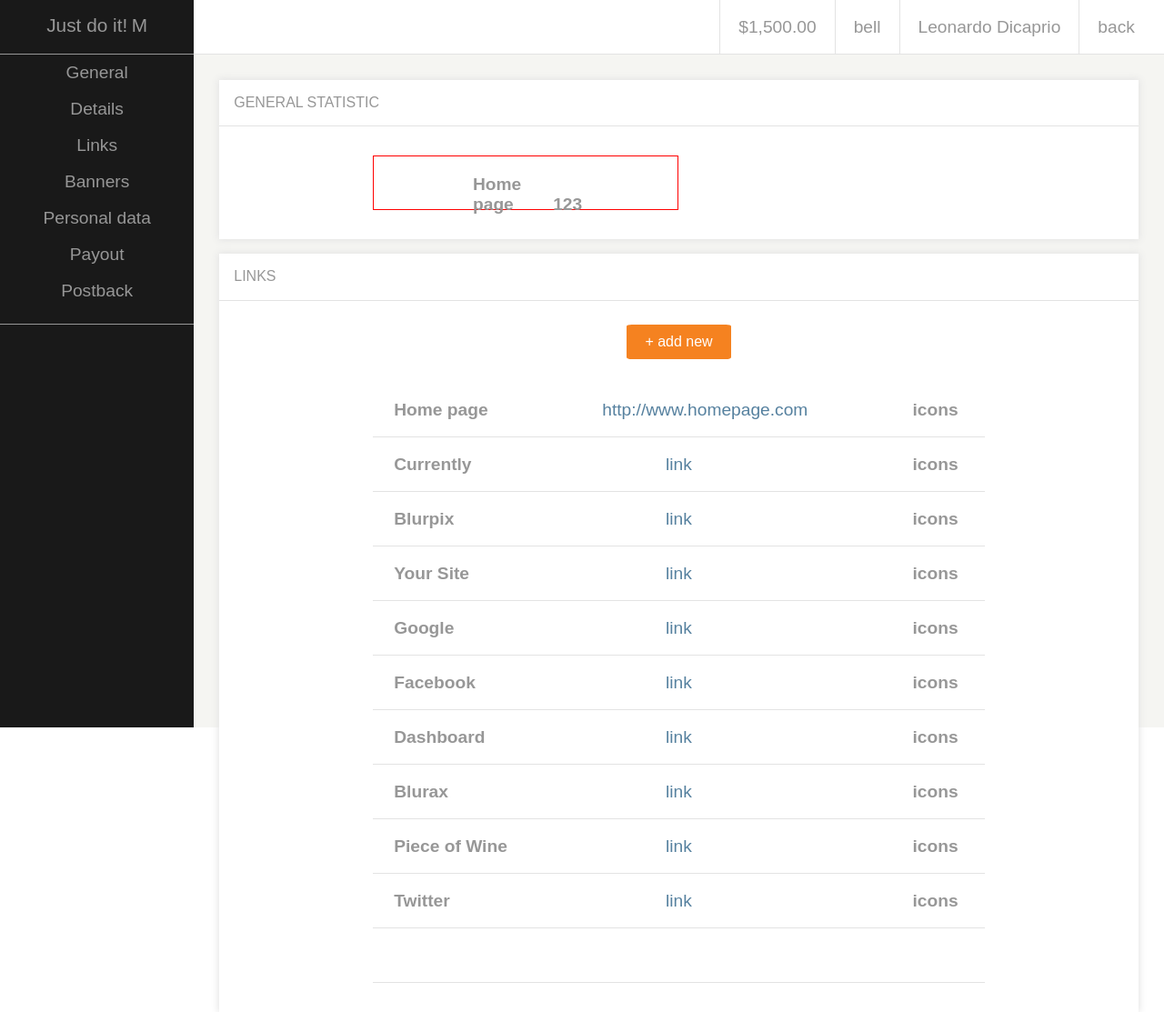
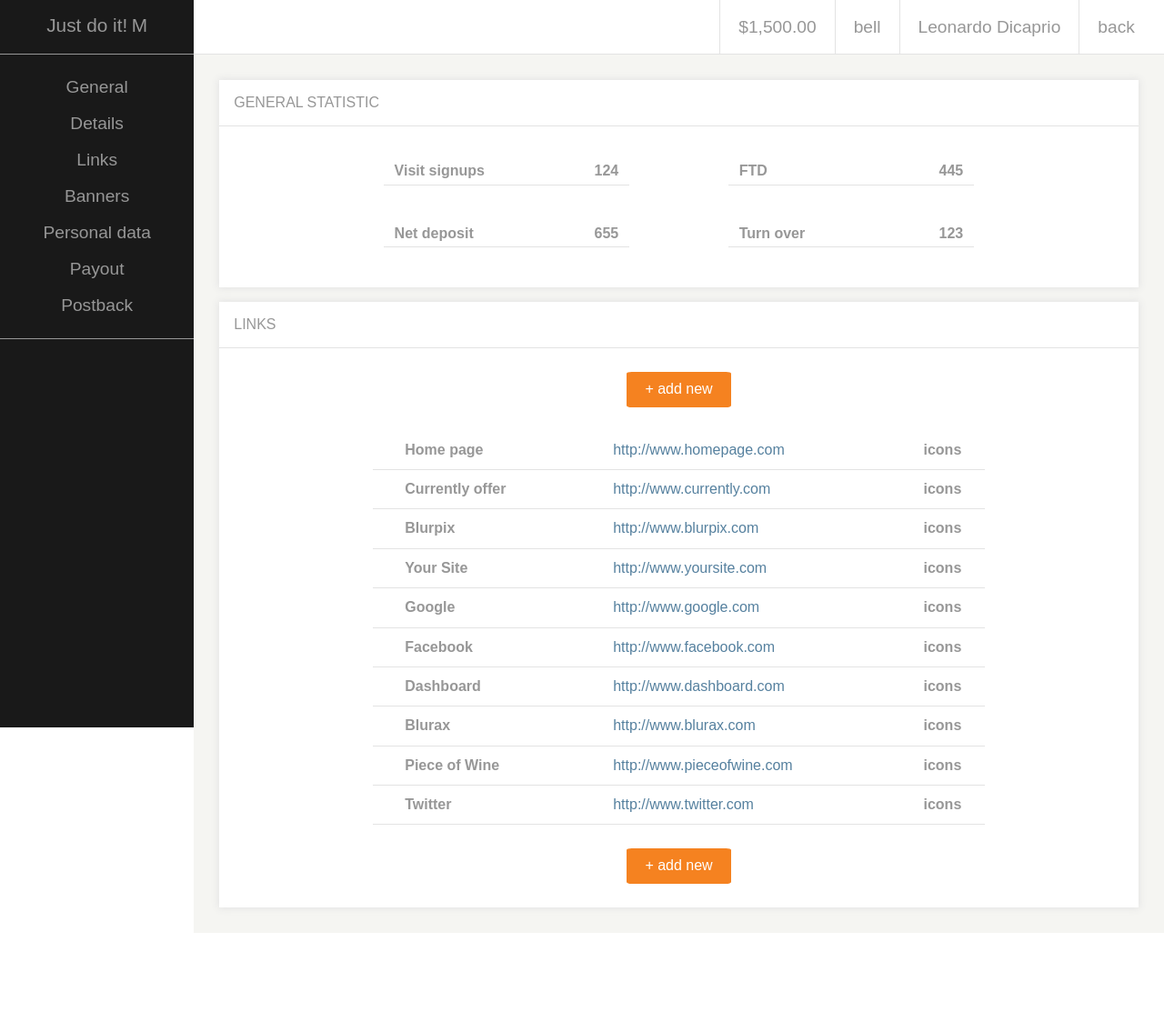
Before and after one commit to Pizmakkun/Solo-project, a website: page index.html in a window 1280 px wide. Shown: the whole page at 91% size. After the commit the page ends 1026 px from the top, so only its background shows below. Drawn offline with Linux system fonts and the light colour scheme.

Commit message:
1 week done i guess

```diff
--- a/index.html
+++ b/index.html
@@ -37,17 +37,23 @@
 		</div>
 		<main class="row col-10 col-offset-2">
 			<div>
-				<div class="container">
+				<div class="container row">
 					<header>General Statistic
 					</header>
-					<p>
-						<div class="row">
-							<ul class="col-offset-2 col-4 list-digit">
-								<li class="col-3">Home page</li>
-								<li class="col-1">123</li>
-							</ul>
+					<div class="col-offset-2 col-8">
+						<div class="stats">
+							<p class="list-digit col-5">Visit signups<span>124</span>
+							</p>
+							<p class="list-digit col-5">FTD<span>445</span>
+							</p>
 						</div>
-					</p>
+						<div class="stats">
+							<p class="list-digit col-5">Net deposit<span>655</span>
+							</p>
+							<p class="list-digit col-5">Turn over<span>123</span>
+							</p>
+						</div>
+					</div>
 				</div>
 				<div class="container">
 					<header>
@@ -64,55 +70,58 @@
 								</a>
 								<li class="col-1">icons</li>
 							</ul>
-							<ul class="col-offset-2 col-8 link-field">
-								<li class="col-4">Currently</li>
-								<li class="col-6 link"><a href="">link</a></li>
+							<ul class="col-offset-2 col-8 link-field"><a href="">
+								<li class="col-4">Currently offer</li>
+								<li class="col-6 link">http://www.currently.com</li>
+								</a>
+								<li class="col-1">icons</li>
+							</ul><ul class="col-offset-2 col-8 link-field"><a href="">
+								<li class="col-4">Blurpix</li>
+								<li class="col-6 link">http://www.blurpix.com</li>
+								</a>
+								<li class="col-1">icons</li>
+							</ul><ul class="col-offset-2 col-8 link-field"><a href="">
+								<li class="col-4">Your Site</li>
+								<li class="col-6 link">http://www.yoursite.com</li>
+								</a>
+								<li class="col-1">icons</li>
+							</ul><ul class="col-offset-2 col-8 link-field"><a href="">
+								<li class="col-4">Google</li>
+								<li class="col-6 link">http://www.google.com</li>
+								</a>
+								<li class="col-1">icons</li>
+							</ul><ul class="col-offset-2 col-8 link-field"><a href="">
+								<li class="col-4">Facebook</li>
+								<li class="col-6 link">http://www.facebook.com</li>
+								</a>
+								<li class="col-1">icons</li>
+							</ul><ul class="col-offset-2 col-8 link-field"><a href="">
+								<li class="col-4">Dashboard</li>
+								<li class="col-6 link">http://www.dashboard.com</li>
+								</a>
+								<li class="col-1">icons</li>
+							</ul><ul class="col-offset-2 col-8 link-field"><a href="">
+								<li class="col-4">Blurax</li>
+								<li class="col-6 link">http://www.blurax.com</li>
+								</a>
+								<li class="col-1">icons</li>
+							</ul><ul class="col-offset-2 col-8 link-field"><a href="">
+								<li class="col-4">Piece of Wine</li>
+								<li class="col-6 link">http://www.pieceofwine.com</li>
+								</a>
 								<li class="col-1">icons</li>
 							</ul>
-							<ul class="col-offset-2 col-8 link-field">
-								<li class="col-4">Blurpix</li>
-								<li class="col-6 link"><a href="">link</a></li>
-								<li class="col-1">icons</li>
-							</ul>
-							<ul class="col-offset-2 col-8 link-field">
-								<li class="col-4">Your Site</li>
-								<li class="col-6 link"><a href="">link</a></li>
-								<li class="col-1">icons</li>
-							</ul>
-							<ul class="col-offset-2 col-8 link-field">
-								<li class="col-4">Google</li>
-								<li class="col-6 link"><a href="">link</a></li>
-								<li class="col-1">icons</li>
-							</ul>
-							<ul class="col-offset-2 col-8 link-field">
-								<li class="col-4">Facebook</li>
-								<li class="col-6 link"><a href="">link</a></li>
-								<li class="col-1">icons</li>
-							</ul>
-							<ul class="col-offset-2 col-8 link-field">
-								<li class="col-4">Dashboard</li>
-								<li class="col-6 link"><a href="">link</a></li>
-								<li class="col-1">icons</li>
-							</ul>
-							<ul class="col-offset-2 col-8 link-field">
-								<li class="col-4">Blurax</li>
-								<li class="col-6 link"><a href="">link</a></li>
-								<li class="col-1">icons</li>
-							</ul>
-							<ul class="col-offset-2 col-8 link-field">
-								<li class="col-4">Piece of Wine</li>
-								<li class="col-6 link"><a href="">link</a></li>
-								<li class="col-1">icons</li>
-							</ul>
-							<ul class="col-offset-2 col-8 link-field">
+							<ul class="col-offset-2 col-8 link-field"><a href="">
 								<li class="col-4">Twitter</li>
-								<li class="col-6 link"><a href="">link</a></li>
+								<li class="col-6 link">http://www.twitter.com</li>
+								</a>
 								<li class="col-1">icons</li>
 							</ul>
 						</div>
-						<div class="brd-line col-8 col-offset-2">
-						</div>
 					</p>
+					<button class="btn-orange">
+							+ add new
+					</button>
 				</div>
 			</div>
 		</main>
--- a/sass/_layout.scss
+++ b/sass/_layout.scss
@@ -11,7 +11,6 @@
 }
 [class*="col-"]{
     min-height: 1px;
-    min-height: 60px;
     padding: 12px;
 }
 /* Column widths */
--- a/sass/components/_linksetc.scss
+++ b/sass/components/_linksetc.scss
@@ -1,19 +1,16 @@
 .link-field {
-	position: relative;
 	float: left;
 	transition: 0.3s;
 	border-bottom: 1px solid $grey2;
-	height: 3em;
 	padding: 0;
 	text-align: center;
 	font-weight: bold;
 	& li {
 		display: inline-block;
-		padding: 1em 0;
 		margin: 0;
 		text-align: left;
 		color: $grey4;
-		font-size: 1.2em;
+		font-size: 1em;
 	}
 	&:hover {
 		background-color: $line-hover;
@@ -24,9 +21,18 @@
 	}
 }
 .list-digit {
-	@extend .link-field;
-	border: 1px solid red;
-	&:hover {
-		background-color: inherit;
+	padding-bottom: 0.3em;
+	text-align: left;
+	border-bottom: 1px solid $grey2;
+	color: $grey4;
+	font-size: 1em;
+	font-weight: bold;
+	& span {
+		float: right;
 	}
 }
+.stats {
+	display: flex;
+	flex-flow: row wrap;
+	justify-content: space-between;
+}
--- a/sass/sections/_container.scss
+++ b/sass/sections/_container.scss
@@ -3,17 +3,13 @@
 	margin: 1em;
 	box-shadow: 0 0 8px 1px $grey2;
 	overflow: hidden;
+	padding-bottom: 1em;
 	& header {
 		display: flex;
 		border-bottom: 1px solid $grey2;
 		padding: 1em;
 		text-transform: uppercase;
 		color: $grey4;
-	}
-	& p {
-		margin: 0;
-		width: 100%;
-		padding: 1em 10%;
 	}
 	& .btm-brd-section {
 	border-bottom: 1px solid $grey2;
--- a/sass/sections/_sidebar.scss
+++ b/sass/sections/_sidebar.scss
@@ -20,7 +20,7 @@
 .sidebar-nav {
 	margin: 0;
 	border-bottom: solid 1px $grey4;
-	padding: 0 0 1em 0;
+	padding: 1em 0 1em 0;
 }
 .chat {
 
--- a/sass/sections/_topbar.scss
+++ b/sass/sections/_topbar.scss
@@ -1,6 +1,7 @@
 .topbar {
 	position: fixed;
 	float: right;
+	top: 0;
 	height: 60px;
 	background-color: #FFFFFF;
 	border-bottom: solid 1px #E3E3E3;
--- a/sass/style.scss
+++ b/sass/style.scss
@@ -9,9 +9,7 @@
 @import "components/linksetc";
 
 main {
-	position: absolute;
-	height: calc(100% - 60px);
-	top: 60px;
+	margin-top: 60px;
 	background-color: $background-color;
 }
 ul {
```
Also changed, not shown: css/style.css, 1 other file.
